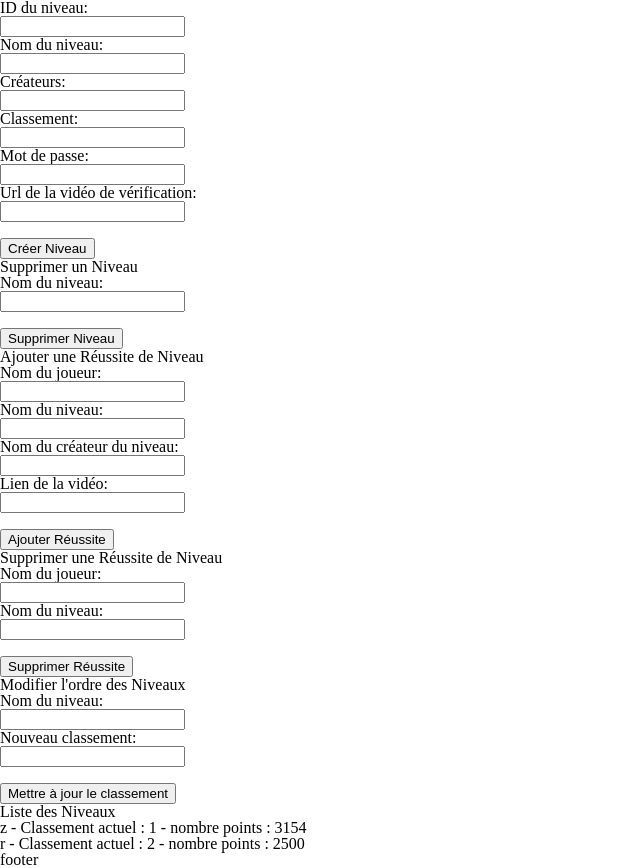
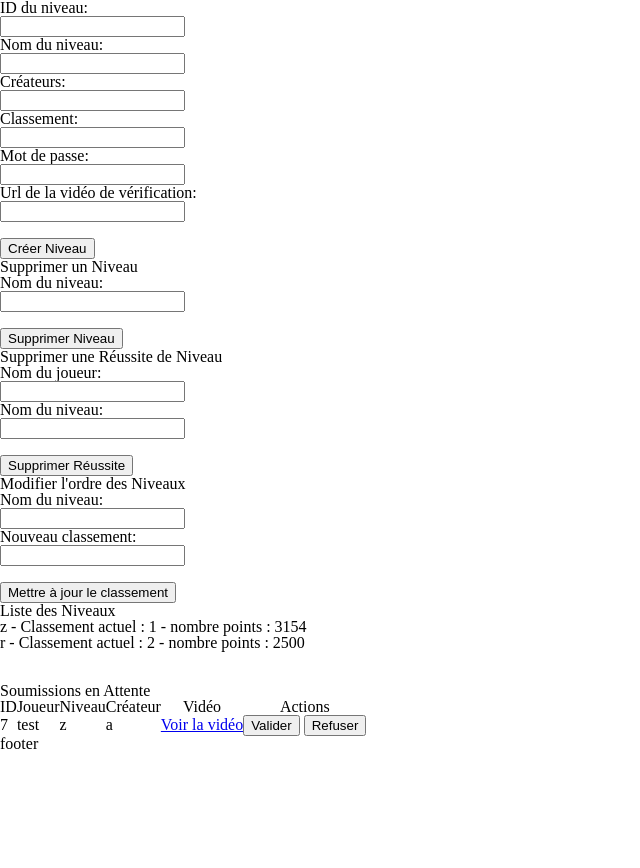
Before and after one commit to TimeoBlondeleauDubois/Frozen-Liste, a Flask app: page /admin in a window 1280 px wide. Shown: the part 32-900 px from the top of the page, without its empty margins (0-640 px from the left). After the commit the page ends 781 px from the top, so only its background shows below. Run offline with Flask 3, Linux system fonts and the light colour scheme; a user stored in the database is signed in; data comes from the database, SQL or seed files in the repository; both versions use the stored data as it was after the commit; style sheets or scripts are compiled from the project's sources.

Commit message:
chore: Ajout d'une page submit record avec ses fonctionalités

```diff
--- a/app.py
+++ b/app.py
@@ -59,6 +59,17 @@ def init_db():
         password BLOB NOT NULL
     )
     ''')
+
+    cursor.execute('''
+    CREATE TABLE IF NOT EXISTS SubmitRecord (
+        id INTEGER PRIMARY KEY AUTOINCREMENT,
+        joueur_nom TEXT NOT NULL,
+        niveau_nom TEXT NOT NULL,
+        createur TEXT NOT NULL,
+        video_url TEXT NOT NULL,
+        status TEXT DEFAULT 'pending'
+    )
+    ''')
     connection.commit()
     connection.close()
 
@@ -79,6 +90,29 @@ def not_found_error(error):
 @app.route('/error404')
 def error404():
     return render_template('404.html')
+
+
+#SubmitRecord
+@app.route('/submit_record', methods=['GET', 'POST'])
+def submit_record():
+    if request.method == 'POST':
+        joueur_nom = request.form['joueur_nom']
+        niveau_nom = request.form['niveau_nom']
+        createur = request.form['createur']
+        video_url = request.form['video_url']
+
+        connection = sqlite3.connect('DataBase.db')
+        cursor = connection.cursor()
+        cursor.execute('''
+        INSERT INTO SubmitRecord (joueur_nom, niveau_nom, createur, video_url)
+        VALUES (?, ?, ?, ?)
+        ''', (joueur_nom, niveau_nom, createur, video_url))
+        connection.commit()
+        connection.close()
+
+        return 'Record soumis avec succès !'
+
+    return render_template('submit_record.html')
 
 
 
@@ -140,8 +174,12 @@ def admin():
         cursor = connection.cursor()
         cursor.execute('SELECT * FROM Niveau ORDER BY classement')
         niveaux = cursor.fetchall()
+
+        cursor.execute('SELECT * FROM SubmitRecord WHERE status = "pending"')
+        submissions = cursor.fetchall()
+
         connection.close()
-        return render_template('admin.html', niveaux=niveaux)
+        return render_template('admin.html', niveaux=niveaux, submissions=submissions)
     else:
         return redirect(url_for('connexion'))
 
@@ -185,64 +223,6 @@ def ajouter_niveau():
 
     except sqlite3.IntegrityError:
         return f'Erreur : Le niveau {nom_niveau} ou l\'ID {id_niveau} existe déjà.'
-
-@app.route('/reussir_niveau', methods=['POST'])
-def reussir_niveau():
-    nom_joueur = request.form['nom_joueur']
-    nom_niveau = request.form['nom_niveau']
-    video_url = request.form['video_url']
-    createurs = request.form['createurs']
-    connection = sqlite3.connect('DataBase.db')
-    cursor = connection.cursor()
-
-    cursor.execute('SELECT id FROM Joueur WHERE nom = ?', (nom_joueur,))
-    result = cursor.fetchone()
-    if result is None:
-        cursor.execute('INSERT INTO Joueur (nom) VALUES (?)', (nom_joueur,))
-        connection.commit()
-        cursor.execute('SELECT id FROM Joueur WHERE nom = ?', (nom_joueur,))
-        result = cursor.fetchone()
-
-    joueur_id = result[0]
-
-    cursor.execute('SELECT id, points FROM Niveau WHERE nom = ?', (nom_niveau,))
-    result = cursor.fetchone()
-    if result is None:
-        connection.close()
-        return f'Erreur : Aucun niveau trouvé avec le nom {nom_niveau}'
-
-    niveau_id, points = result
-
-    cursor.execute('SELECT * FROM JoueurNiveau WHERE joueur_id = ? AND niveau_id = ?', (joueur_id, niveau_id))
-    result = cursor.fetchone()
-    if result:
-        connection.close()
-        return f'Erreur : Le joueur {nom_joueur} a déjà réussi le niveau {nom_niveau}'
-
-    cursor.execute('''
-    INSERT INTO JoueurNiveau (joueur_id, niveau_id, video_url, createurs)
-    VALUES (?, ?, ?, ?)
-    ''', (joueur_id, niveau_id, video_url, createurs))
-
-    cursor.execute('''
-    UPDATE Niveau
-    SET victoires = victoires + 1
-    WHERE id = ?
-    ''', (niveau_id,))
-
-    cursor.execute('''
-    UPDATE Joueur
-    SET points = points + ?
-    WHERE id = ?
-    ''', (points, joueur_id))
-
-    connection.commit()
-    connection.close()
-    mettre_a_jour_points_utilisateurs()
-
-    print(f'Points ajoutés au joueur {nom_joueur}: {points}')
-
-    return f'Joueur {nom_joueur} a réussi le niveau {nom_niveau} by {createurs} et a gagné {points} points avec la vidéo : {video_url}'
 
 @app.route('/modifier_ordre_niveaux', methods=['POST'])
 def modifier_ordre_niveaux():
@@ -383,5 +363,82 @@ def mettre_a_jour_points_utilisateurs():
     connection.commit()
     connection.close()
 
+
+# Valider ou refuser un record soumis
+@app.route('/valider_record', methods=['POST'])
+def valider_record():
+    submission_id = request.form['submission_id']
+    connection = sqlite3.connect('DataBase.db')
+    cursor = connection.cursor()
+
+    cursor.execute('SELECT joueur_nom, niveau_nom, createur, video_url FROM SubmitRecord WHERE id = ?', (submission_id,))
+    submission = cursor.fetchone()
+
+    if submission:
+        joueur_nom, niveau_nom, createur, video_url = submission
+
+        cursor.execute('SELECT id FROM Joueur WHERE nom = ?', (joueur_nom,))
+        result = cursor.fetchone()
+        if result is None:
+            cursor.execute('INSERT INTO Joueur (nom) VALUES (?)', (joueur_nom,))
+            connection.commit()
+            cursor.execute('SELECT id FROM Joueur WHERE nom = ?', (joueur_nom,))
+            result = cursor.fetchone()
+
+        joueur_id = result[0]
+
+        cursor.execute('SELECT id, points FROM Niveau WHERE nom = ?', (niveau_nom,))
+        result = cursor.fetchone()
+        if result is None:
+            connection.close()
+            return f'Erreur : Aucun niveau de trouver avec le nom {niveau_nom}'
+
+        niveau_id, points = result
+
+        cursor.execute('SELECT * FROM JoueurNiveau WHERE joueur_id = ? AND niveau_id = ?', (joueur_id, niveau_id))
+        result = cursor.fetchone()
+        if result:
+            connection.close()
+            return f'Erreur : Le joueur {joueur_nom} a déjà une réussite sur ce niveau {niveau_nom}'
+
+        cursor.execute('''
+        INSERT INTO JoueurNiveau (joueur_id, niveau_id, video_url, createurs)
+        VALUES (?, ?, ?, ?)
+        ''', (joueur_id, niveau_id, video_url, createur))
+
+        cursor.execute('''
+        UPDATE Niveau
+        SET victoires = victoires + 1
+        WHERE id = ?
+        ''', (niveau_id,))
+
+        cursor.execute('''
+        UPDATE Joueur
+        SET points = points + ?
+        WHERE id = ?
+        ''', (points, joueur_id))
+
+        cursor.execute('UPDATE SubmitRecord SET status = "accepted" WHERE id = ?', (submission_id,))
+
+        connection.commit()
+        connection.close()
+        mettre_a_jour_points_utilisateurs()
+        mettre_a_jour_points()
+
+    return redirect(url_for('admin'))
+
+@app.route('/refuser_record', methods=['POST'])
+def refuser_record():
+    submission_id = request.form['submission_id']
+    connection = sqlite3.connect('DataBase.db')
+    cursor = connection.cursor()
+
+    cursor.execute('UPDATE SubmitRecord SET status = "rejected" WHERE id = ?', (submission_id,))
+
+    connection.commit()
+    connection.close()
+
+    return redirect(url_for('admin'))
+
 if __name__ == '__main__':
     app.run(debug=True)
--- /dev/null
+++ b/static/submit_record/submit_record.css
@@ -0,0 +1 @@
+/*# sourceMappingURL=submit_record.css.map */
--- a/templates/admin.html
+++ b/templates/admin.html
@@ -10,55 +10,42 @@
     <h1>Créer un Niveau</h1>
     <form action="/ajouter_niveau" method="post">
         <label for="id_niveau">ID du niveau:</label><br>
-        <input type="number" id="id_niveau" name="id_niveau" min="1"><br>
+        <input type="number" id="id_niveau" name="id_niveau" min="1" required><br>
         <label for="nom_niveau">Nom du niveau:</label><br>
-        <input type="text" id="nom_niveau" name="nom_niveau"><br>
+        <input type="text" id="nom_niveau" name="nom_niveau" required><br>
         <label for="createurs">Créateurs:</label><br>
-        <input type="text" id="createurs" name="createurs"><br>
+        <input type="text" id="createurs" name="createurs" required><br>
         <label for="classement">Classement:</label><br>
-        <input type="number" id="classement" name="classement" min="1"><br>
+        <input type="number" id="classement" name="classement" min="1" required><br>
         <label for="mot_de_passe">Mot de passe:</label><br>
-        <input type="text" id="mot_de_passe" name="mot_de_passe"><br>
+        <input type="url" id="mot_de_passe" name="mot_de_passe" required><br>
         <label for="video_url">Url de la vidéo de vérification:</label><br>
-        <input type="text" id="video_url" name="video_url"><br><br>
+        <input type="text" id="video_url" name="video_url" required><br><br>
         <input type="submit" value="Créer Niveau">
     </form>
 
     <h1>Supprimer un Niveau</h1>
     <form action="/supprimer_niveau" method="post">
         <label for="nom_niveau">Nom du niveau:</label><br>
-        <input type="text" id="nom_niveau" name="nom_niveau"><br><br>
+        <input type="text" id="nom_niveau" name="nom_niveau" required><br><br>
         <input type="submit" value="Supprimer Niveau">
-    </form>
-
-    <h1>Ajouter une Réussite de Niveau</h1>
-    <form action="/reussir_niveau" method="post">
-        <label for="nom_joueur">Nom du joueur:</label><br>
-        <input type="text" id="nom_joueur" name="nom_joueur"><br>
-        <label for="nom_niveau">Nom du niveau:</label><br>
-        <input type="text" id="nom_niveau" name="nom_niveau"><br>
-        <label for="createurs">Nom du créateur du niveau:</label><br>
-        <input type="text" id="createurs" name="createurs"><br>
-        <label for="video_url">Lien de la vidéo:</label><br>
-        <input type="text" id="video_url" name="video_url"><br><br>
-        <input type="submit" value="Ajouter Réussite">
     </form>
 
     <h1>Supprimer une Réussite de Niveau</h1>
     <form action="/supprimer_reussite" method="post">
         <label for="nom_joueur">Nom du joueur:</label><br>
-        <input type="text" id="nom_joueur" name="nom_joueur"><br>
+        <input type="text" id="nom_joueur" name="nom_joueur" required><br>
         <label for="nom_niveau">Nom du niveau:</label><br>
-        <input type="text" id="nom_niveau" name="nom_niveau"><br><br>
+        <input type="text" id="nom_niveau" name="nom_niveau" required><br><br>
         <input type="submit" value="Supprimer Réussite">
     </form>
 
     <h1>Modifier l'ordre des Niveaux</h1>
     <form action="/modifier_ordre_niveaux" method="post">
         <label for="nom_niveau">Nom du niveau:</label><br>
-        <input type="text" id="nom_niveau" name="nom_niveau"><br>
+        <input type="text" id="nom_niveau" name="nom_niveau" required><br>
         <label for="new_classement">Nouveau classement:</label><br>
-        <input type="number" id="new_classement" name="new_classement" min="1"><br><br>
+        <input type="number" id="new_classement" name="new_classement" min="1" required><br><br>
         <input type="submit" value="Mettre à jour le classement">
     </form>
 
@@ -68,4 +55,40 @@
             <li>{{ niveau[1] }} - Classement actuel : {{ niveau[5] }} - nombre points : {{ niveau[4] }}</li>
         {% endfor %}
     </ul>
+    <br>
+    <br>
+    <h2>Soumissions en Attente</h2>
+    <table>
+        <thead>
+            <tr>
+                <th>ID</th>
+                <th>Joueur</th>
+                <th>Niveau</th>
+                <th>Créateur</th>
+                <th>Vidéo</th>
+                <th>Actions</th>
+            </tr>
+        </thead>
+        <tbody>
+            {% for submission in submissions %}
+            <tr>
+                <td>{{ submission[0] }}</td>
+                <td>{{ submission[1] }}</td>
+                <td>{{ submission[2] }}</td>
+                <td>{{ submission[3] }}</td>
+                <td><a href="{{ submission[4] }}" target="_blank">Voir la vidéo</a></td>
+                <td>
+                    <form method="POST" action="{{ url_for('valider_record') }}" style="display:inline;">
+                        <input type="hidden" name="submission_id" value="{{ submission[0] }}">
+                        <button type="submit">Valider</button>
+                    </form>
+                    <form method="POST" action="{{ url_for('refuser_record') }}" style="display:inline;">
+                        <input type="hidden" name="submission_id" value="{{ submission[0] }}">
+                        <button type="submit">Refuser</button>
+                    </form>
+                </td>
+            </tr>
+            {% endfor %}
+        </tbody>
+    </table>
 {% endblock %}
```
Also changed, not shown: templates/submit_record.html (added, +26 -0 lines), DataBase.db, static/submit_record/submit_record.scss (added), 1 other file.
